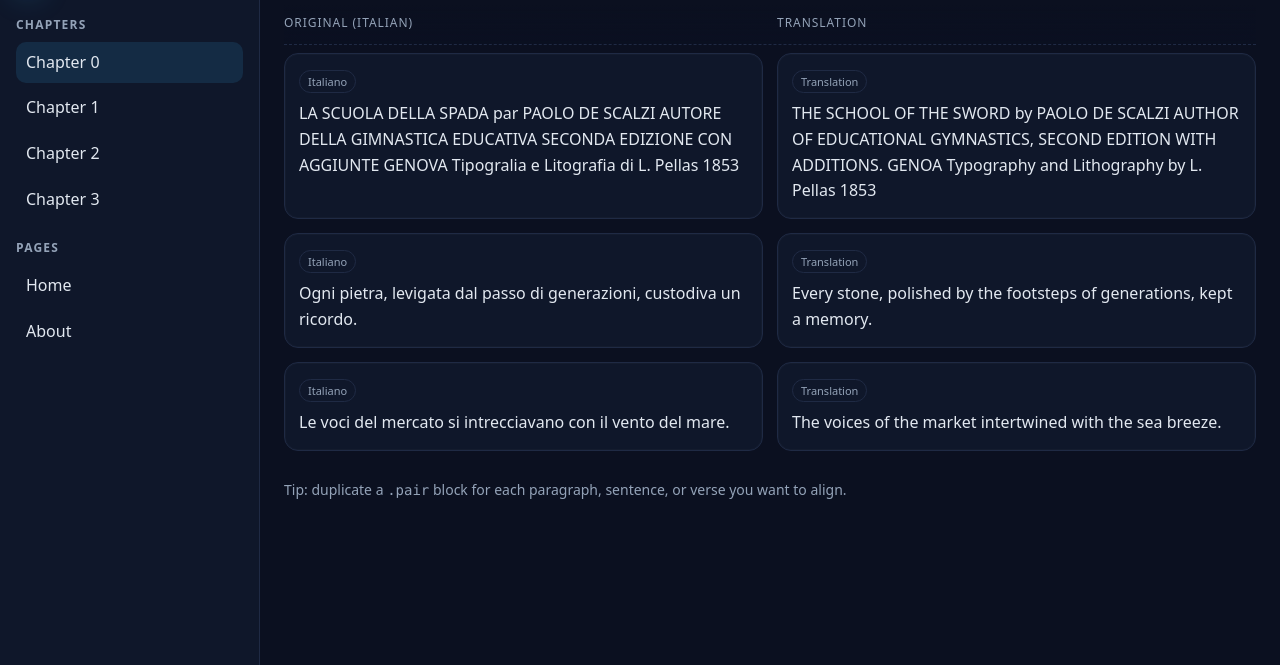
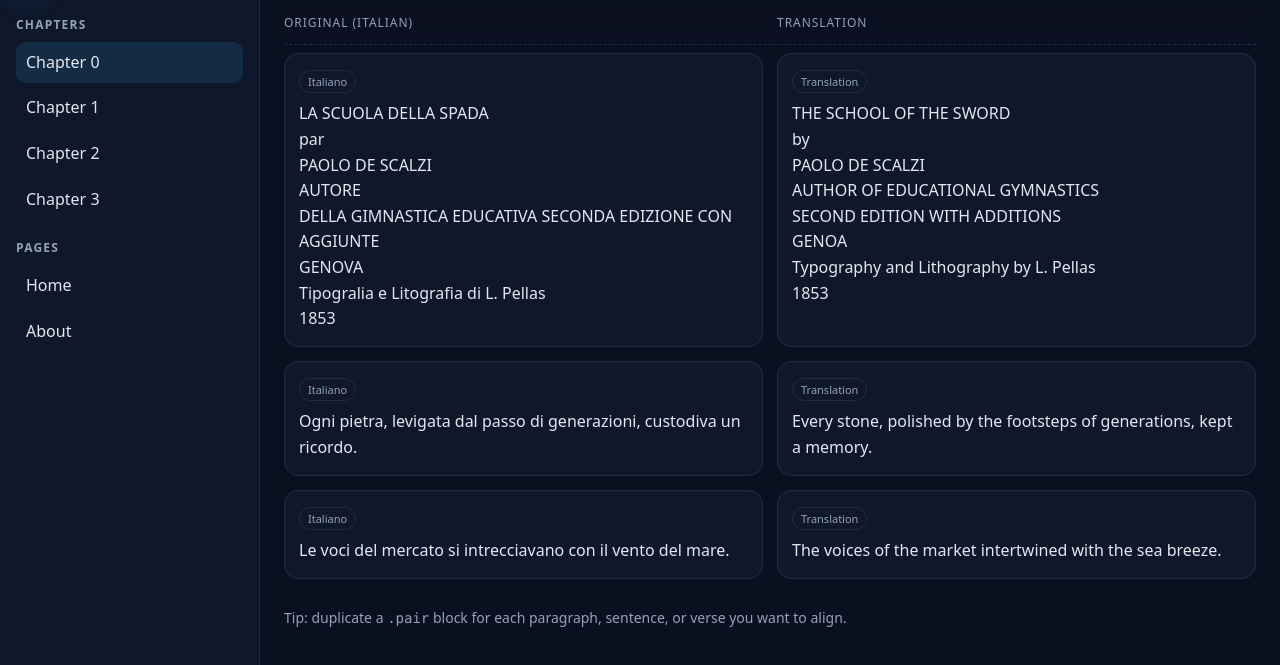
Before and after one commit to maikwl/deScalzi_ScuolaDellaSpada, a plain HTML site: page chapters/chapter-00.html in a window 1280 px wide. Shown: the part 81-746 px from the top of the page. Drawn offline with Linux system fonts and the light colour scheme.

Commit message:
Update chapter-00.html

```diff
--- a/chapters/chapter-00.html
+++ b/chapters/chapter-00.html
@@ -54,26 +54,26 @@
   <div class="box original">
     <span class="lang-tag">Italiano</span>
     <div>
-      LA SCUOLA DELLA SPADA
-      par
-      PAOLO DE SCALZI
-      AUTORE
-      DELLA GIMNASTICA EDUCATIVA SECONDA EDIZIONE CON AGGIUNTE
-      GENOVA
-      Tipogralia e Litografia di L. Pellas
+      LA SCUOLA DELLA SPADA<br>
+      par<br>
+      PAOLO DE SCALZI<br>
+      AUTORE<br>
+      DELLA GIMNASTICA EDUCATIVA SECONDA EDIZIONE CON AGGIUNTE<br>
+      GENOVA<br>
+      Tipogralia e Litografia di L. Pellas<br>
       1853
     </div>
   </div>
   <div class="box translation">
     <span class="lang-tag">Translation</span>
     <div>
-      THE SCHOOL OF THE SWORD
-      by
-      PAOLO DE SCALZI
-      AUTHOR OF EDUCATIONAL GYMNASTICS,
-      SECOND EDITION WITH ADDITIONS.
-      GENOA
-      Typography and Lithography by L. Pellas
+      THE SCHOOL OF THE SWORD <br>
+      by <br>
+      PAOLO DE SCALZI <br>
+      AUTHOR OF EDUCATIONAL GYMNASTICS <br>
+      SECOND EDITION WITH ADDITIONS <br>
+      GENOA <br>
+      Typography and Lithography by L. Pellas <br>
       1853
     </div>
   </div>
```
